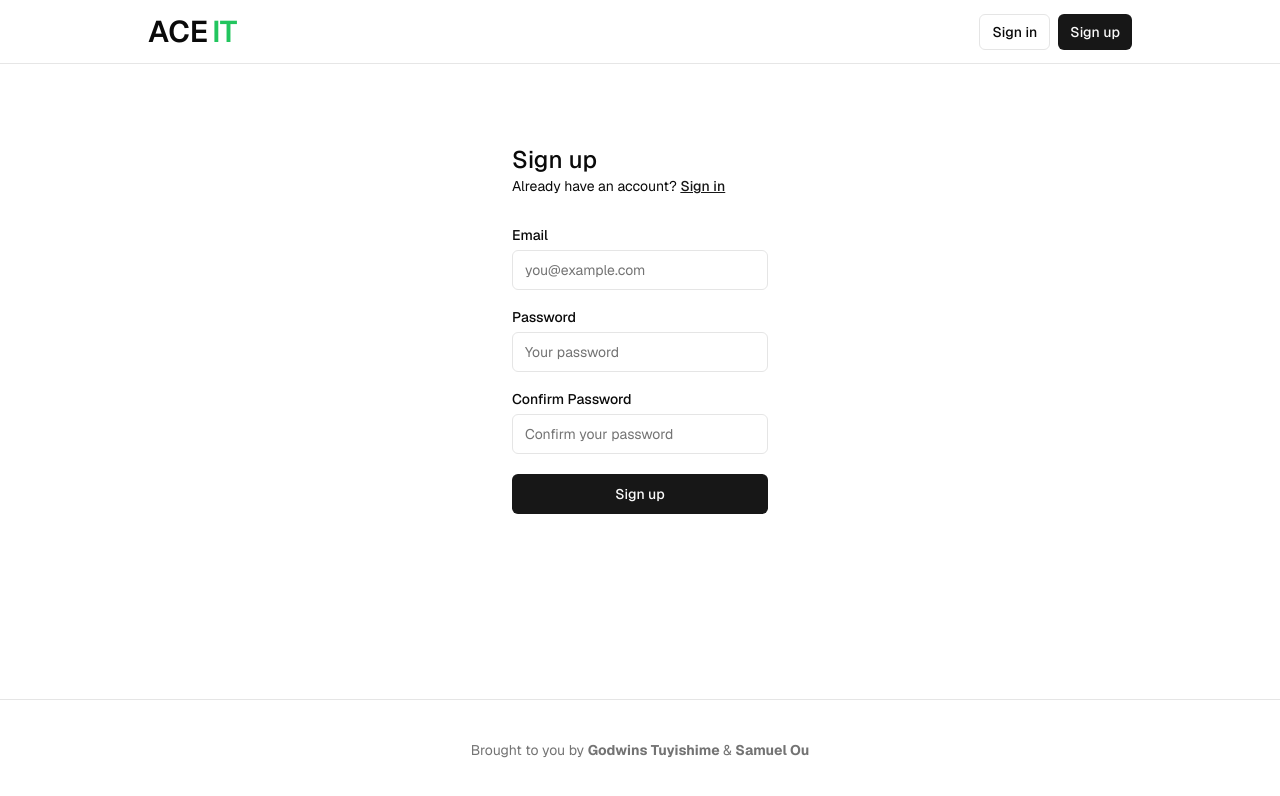
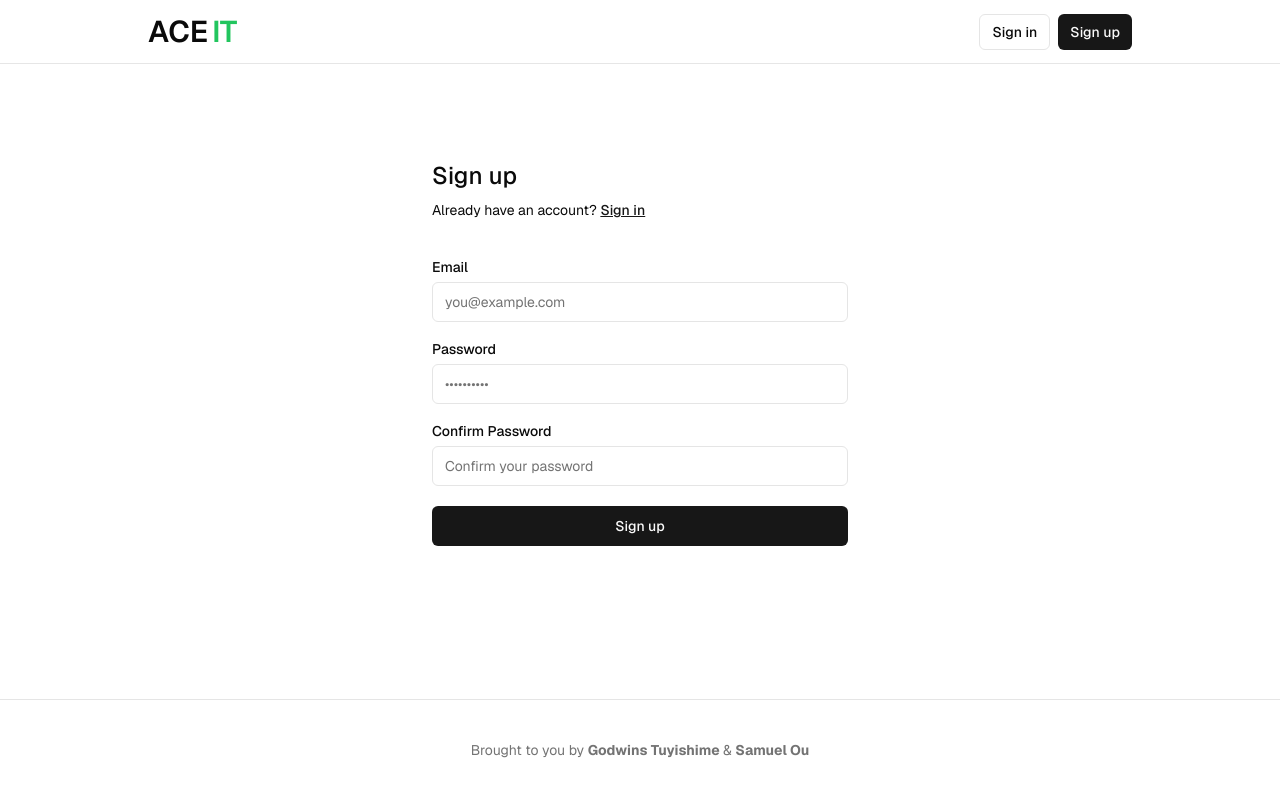
Before and after one commit to ousamuel/ace-it, a Next.js app: page /sign-up in a window 1280 px wide. Shown: the top 796 px of the page. Built offline with nearby package versions, Linux system fonts and the light colour scheme; no server answers.

Commit message:
proto select by date on calendar

```diff
--- a/app/(auth-pages)/forgot-password/page.tsx
+++ b/app/(auth-pages)/forgot-password/page.tsx
@@ -13,7 +13,7 @@ export default function ForgotPassword({
 }) {
   return (
     <>
-      <form className="flex-1 flex flex-col w-full gap-2 text-foreground [&>input]:mb-6 min-w-64 max-w-64 mx-auto">
+      <form className="flex flex-col w-full max-w-md p-4 gap-2 [&>input]:mb-4">
         <div>
           <h1 className="text-2xl font-medium">Reset Password</h1>
           <p className="text-sm text-secondary-foreground">
@@ -23,7 +23,7 @@ export default function ForgotPassword({
             </Link>
           </p>
         </div>
-        <div className="flex flex-col gap-2 [&>input]:mb-3 mt-8">
+        <div className="flex flex-col gap-2 [&>input]:mb-3 mt-4">
           <Label htmlFor="email">Email</Label>
           <Input name="email" placeholder="you@example.com" required />
           <SubmitButton formAction={forgotPasswordAction}>
@@ -32,7 +32,6 @@ export default function ForgotPassword({
           <FormMessage message={searchParams} />
         </div>
       </form>
-      <SmtpMessage />
     </>
   );
 }
--- a/app/(auth-pages)/layout.tsx
+++ b/app/(auth-pages)/layout.tsx
@@ -3,8 +3,5 @@ export default async function Layout({
 }: {
   children: React.ReactNode;
 }) {
-
-  return (
-    <div className="max-w-full flex flex-col gap-12 items-center">{children}</div>
-  );
+  return <div className="w-full flex justify-center">{children}</div>;
 }
--- a/app/(auth-pages)/sign-in/page.tsx
+++ b/app/(auth-pages)/sign-in/page.tsx
@@ -7,7 +7,7 @@ import Link from "next/link";
 
 export default function Login({ searchParams }: { searchParams: Message }) {
   return (
-    <form className="flex-1 flex flex-col min-w-64">
+    <form className="flex flex-col w-full max-w-md p-4 gap-2 [&>input]:mb-4">
       <h1 className="text-2xl font-medium">Sign in</h1>
       <p className="text-sm text-foreground">
         Don't have an account?{" "}
@@ -30,7 +30,7 @@ export default function Login({ searchParams }: { searchParams: Message }) {
         <Input
           type="password"
           name="password"
-          placeholder="Your password"
+          placeholder="••••••••••"
           required
         />
         <SubmitButton pendingText="Signing In..." formAction={signInAction}>
--- a/app/(auth-pages)/sign-up/page.tsx
+++ b/app/(auth-pages)/sign-up/page.tsx
@@ -16,8 +16,7 @@ export default function Signup({ searchParams }: { searchParams: Message }) {
   }
 
   return (
-    <>
-      <form className="flex flex-col min-w-64 max-w-64 mx-auto">
+    <form className="flex flex-col w-full max-w-md p-4 gap-2 [&>input]:mb-4">
       <h1 className="text-2xl font-medium">Sign up</h1>
       <p className="text-sm text text-foreground">
         Already have an account?{" "}
@@ -37,7 +36,7 @@ export default function Signup({ searchParams }: { searchParams: Message }) {
         <Input
           type="password"
           name="password"
-            placeholder="Your password"
+          placeholder="••••••••••"
           minLength={6}
           required
         />
@@ -55,7 +54,5 @@ export default function Signup({ searchParams }: { searchParams: Message }) {
         <FormMessage message={searchParams} />
       </div>
     </form>
-      {/* <SmtpMessage /> */}
-    </>
   );
 }
--- a/app/layout.tsx
+++ b/app/layout.tsx
@@ -35,18 +35,21 @@ export default function RootLayout({
           <main className="min-h-screen flex flex-col items-center">
             <div className="flex-1 w-full flex flex-col gap-20 items-center">
               <nav className="w-full flex justify-center border-b border-b-foreground/10 h-16">
-
                 <div className="w-full max-w-5xl flex justify-between items-center p-3 px-5 text-3xl">
                   <div className="flex gap-5 items-center font-semibold">
                     <div className="flex flex-row gap-1">
-                      <h1><a href="/">ACE</a></h1>
-                      <h1 className="text-green-500"><a href="/">IT</a></h1>
+                      <h1>
+                        <a href="/">ACE</a>
+                      </h1>
+                      <h1 className="text-green-500">
+                        <a href="/">IT</a>
+                      </h1>
                     </div>
                   </div>
                   {!hasEnvVars ? <EnvVarWarning /> : <HeaderAuth />}
                 </div>
               </nav>
-              <div className="flex flex-col w-full grow px-3">
+              <div className="flex justify-center w-full grow px-3">
                 {children}
               </div>
 
--- a/app/protected/calendar/page.tsx
+++ b/app/protected/calendar/page.tsx
@@ -1,6 +1,8 @@
 "use client";
 import FullCalendar from "@fullcalendar/react";
 import dayGridPlugin from "@fullcalendar/daygrid"; // a plugin!
+import interactionPlugin from "@fullcalendar/interaction";
+
 import { createClient } from "@/utils/supabase/client";
 import { useEffect, useState } from "react";
 import { Input } from "@/components/ui/input";
@@ -12,6 +14,8 @@ import { Message } from "@/components/form-message";
 export default function Calendar({ searchParams }: { searchParams: Message }) {
   const supabase = createClient();
   const [events, setEvents] = useState<any>([]);
+  const [selectedDateEvents, setSelectedDateEvents] = useState<any>([]);
+  const [selectedDate, setSelectedDate] = useState<any>(null);
   const [formData, setFormData] = useState({
     title: "",
     description: "",
@@ -44,7 +48,15 @@ export default function Calendar({ searchParams }: { searchParams: Message }) {
     };
     fetchUserAndEvents();
   }, [supabase, events]); // Add supabase to the dependency array
-
+  const handleDateClick = (info: any) => {
+    const clickedDate = info.dateStr;
+    console.log(clickedDate);
+    setSelectedDate(clickedDate);
+    const filteredEvents = events.filter(
+      (event: any) => event.date === clickedDate
+    );
+    setSelectedDateEvents(filteredEvents);
+  };
   const handleChange = (e: any) => {
     setFormData({
       ...formData,
@@ -56,9 +68,11 @@ export default function Calendar({ searchParams }: { searchParams: Message }) {
     <div className="flex flex-col gap-10">
       <FullCalendar
         height="auto"
-        plugins={[dayGridPlugin]}
+        plugins={[dayGridPlugin, interactionPlugin]}
         initialView="dayGridMonth"
         events={events}
+        selectable={true}
+        dateClick={handleDateClick}
       />
       <section className="flex flex-col gap-4">
         <form className="flex flex-col gap-4">
--- a/app/protected/layout.tsx
+++ b/app/protected/layout.tsx
@@ -22,5 +22,5 @@ export default async function Layout({
     return redirect("/waitlist");
   }
 
-  return <>{children}</>;
+  return <div className='flex justify-center'>{children}</div>;
 }
--- a/package.json
+++ b/package.json
@@ -8,6 +8,7 @@
   "dependencies": {
     "@fullcalendar/core": "^6.1.15",
     "@fullcalendar/daygrid": "^6.1.15",
+    "@fullcalendar/interaction": "^6.1.15",
     "@fullcalendar/react": "^6.1.15",
     "@radix-ui/react-checkbox": "^1.1.1",
     "@radix-ui/react-dropdown-menu": "^2.1.1",
```
Also changed, not shown: zProcess.txt (added), 1 other file (tests, documents, lock files or other folders). Lines whose indentation alone changed are shown as unchanged.
